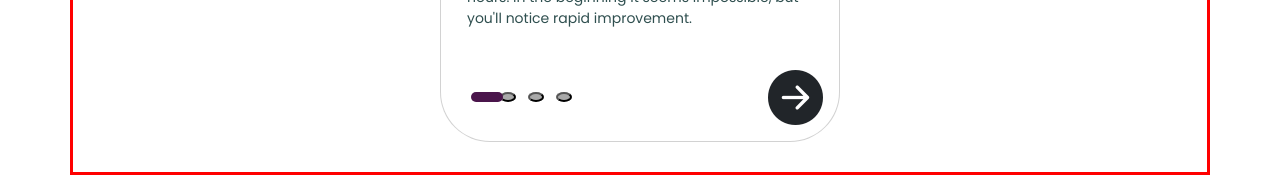
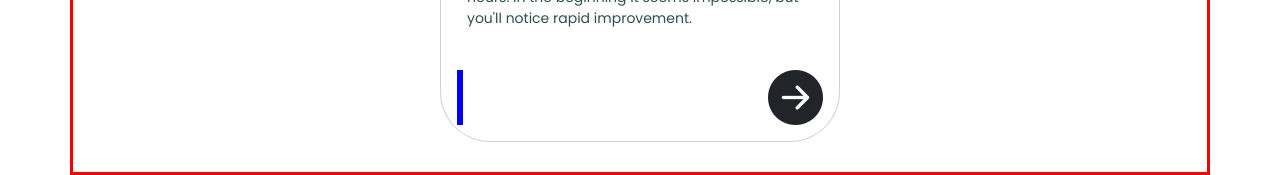
Before and after one commit to Mesadova/onboarding-app, a React (Vite) app: page / in a window 1280 px wide. Shown: the part 580-755 px from the top of the page. Built offline with nearby package versions, Linux system fonts and the light colour scheme.

Commit message:
Indicator.jsx functions

```diff
--- a/src/components/Card.jsx
+++ b/src/components/Card.jsx
@@ -53,10 +53,6 @@ const AppCard = (props) => {
         justifyContent: 'space-between',
     }
 
-
-
-
-
     return(
         <Card style={cardStyle}>
             {Object.entries(currentCardData).map(([key, value]) => {
@@ -73,7 +69,7 @@ const AppCard = (props) => {
                         return <Card.Text key={key} style={cardTextStyle}>{value}</Card.Text>
                     } else { null }})}
                 <div style={cardFooterStyle}>
-                    <Indicator step={props.step} forward={props.forward} nextStep={props.nextStep} prevStep={props.prevStep}  />
+                    <Indicator tutorialData={props.tutorialData} step={props.step} forward={props.forward} nextStep={props.nextStep} prevStep={props.prevStep}  />
                     <RenderButtons step={props.step} forward={props.forward} nextStep={props.nextStep} prevStep={props.prevStep} />
                 </div>
             </CardBody>
--- a/src/components/Indicator.jsx
+++ b/src/components/Indicator.jsx
@@ -6,6 +6,19 @@ const StepContainer = styled.div`
     display: flex;
     position: relative;
 `
+
+const StepWrapper = styled.div`
+    display: flex;
+    flex-direction: row;
+    border: solid;
+    border-color: blue;
+    background-color: white;
+    gap: 12px;
+    align-items: center;
+    align-content: center;
+    position: relative;
+`
+
 const StepProgress = styled.div`
     position: absolute;
     background: #4a154b;
@@ -15,28 +28,52 @@ const StepProgress = styled.div`
     bottom: -4.8px;
 `
 
-const StepWrapper = styled.div`
-    display: flex;
-    flex-direction: row;
-    border: solid;
-    border-color: white;
-    background-color: white;
-    gap: 12px;
-    align-items: center;
-    align-content: center;
-    position: relative;
-`
-
 const StepStyle = styled.button`
     width: 10px;
     height: 10px;
     border-radius: 50%;
     background-color: #A9A9A9;
     transition: 1.4s ease;
+
+    &.something {
+        background: #000000;
+        width: 30px;
+        border-radius: 20px;
+    }
 `
 
 const Indicator = (props) => {
+    let buttonStep = 0
 
+    const keyButton = () => {
+        buttonStep ++
+        console.log(buttonStep)
+        console.log(props.step)
+        return buttonStep
+    }
+
+    const handleClick = (event) => {
+        event.preventDefault()
+        console.log('click')
+    }
+
+    return(
+        <StepContainer>
+            <StepWrapper>
+                {props.tutorialData.map((element) => {
+                    element ? (
+                        <StepStyle key={keyButton()} onClick={handleClick} />
+                    ) : (
+                        <StepStyle key={keyButton()} onClick={handleClick} />
+                    )
+                })}
+                {console.log('hippie')}
+            </StepWrapper>
+        </StepContainer>
+
+    )
+
+    /**
     return (
         <>
         {props.forward ? (
@@ -141,7 +178,7 @@ const Indicator = (props) => {
             )
         )}
         </>
-    )
+    ) **/
 }
 
 export default Indicator
```
